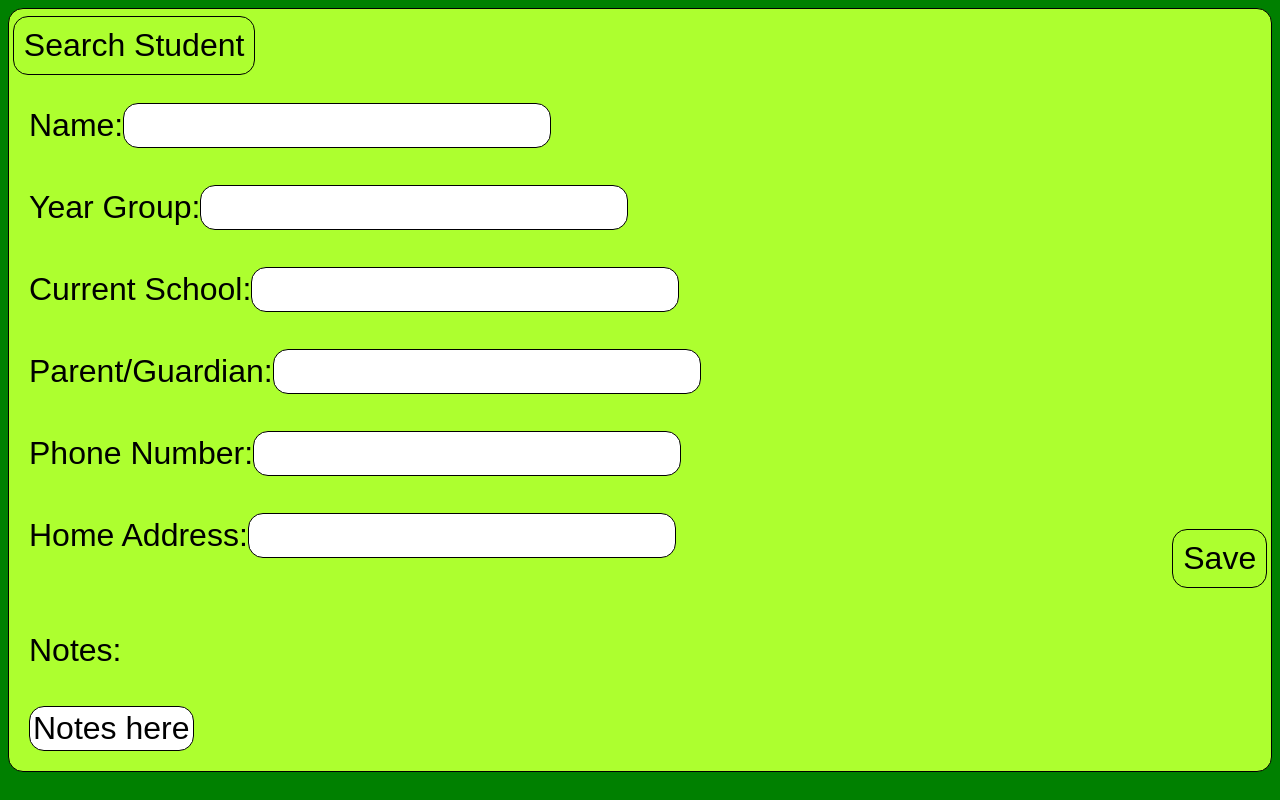
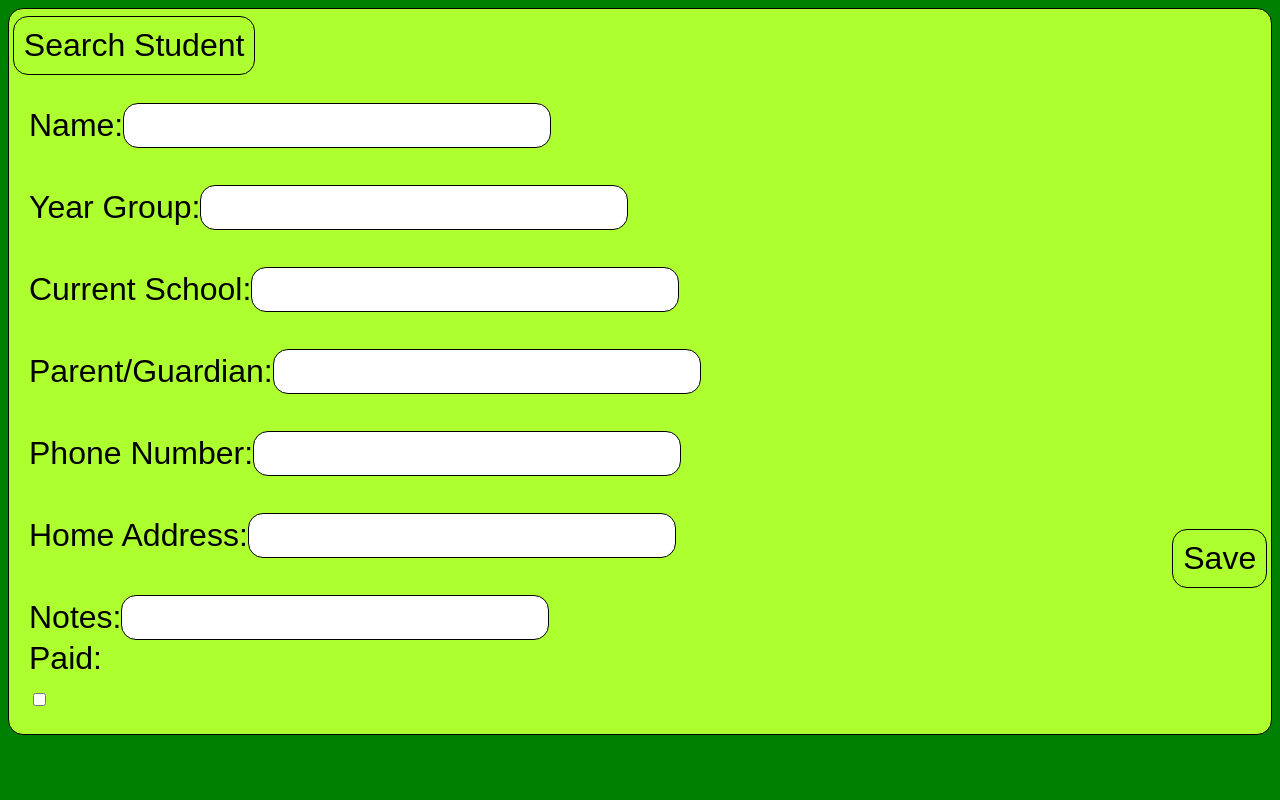
Before and after one commit to Airlo-eng/KTC-Attendance-Website, a React (Create React App) app in the folder ktc-attendance-website/: page /student_info/1 in a window 1280 px wide. Both pictures are taken after a click on the button "Edit". Built offline with nearby package versions, Linux system fonts and the light colour scheme; no server answers.

Commit message:
Completed Notes. Attempted Payments
Need To Do:
Add resetting feature for payment

```diff
--- a/ktc-attendance-website/src/App.js
+++ b/ktc-attendance-website/src/App.js
@@ -2,6 +2,29 @@ import {Route, Switch} from "react-router-dom";
 import MainPage from "./pages/Main";
 import RegisterPage from "./pages/Register";
 import StudentPage from "./pages/StudentPage";
+import ResetPage from "./pages/Reset";
+
+// // Import the functions you need from the SDKs you need
+// import { initializeApp } from "firebase/app";
+// import { getAnalytics } from "firebase/analytics";
+// // TODO: Add SDKs for Firebase products that you want to use
+// // https://firebase.google.com/docs/web/setup#available-libraries
+
+// // Your web app's Firebase configuration
+// // For Firebase JS SDK v7.20.0 and later, measurementId is optional
+// const firebaseConfig = {
+//   apiKey: "AIzaSyC-WUxI7y7qnHs3KiB4PgnByKoYp_w2nwA",
+//   authDomain: "ktc-attendance-app.firebaseapp.com",
+//   databaseURL: "https://ktc-attendance-app-default-rtdb.europe-west1.firebasedatabase.app",
+//   projectId: "ktc-attendance-app",
+//   storageBucket: "ktc-attendance-app.appspot.com",
+//   messagingSenderId: "952066518331",
+//   appId: "1:952066518331:web:73e3130bf3eb2fb8af9b1e",
+//   measurementId: "G-NJQ5RZZFRC"
+// };
+
+// // Initialize Firebase
+// const app = initializeApp(firebaseConfig);
 
 function App() {
 
@@ -18,6 +41,9 @@ function App() {
         <Route path="/student_info/:id">
           <StudentPage />
         </Route>
+        <Route path="/reset">
+          <ResetPage />
+        </Route>
       </Switch>
     </div>
 
--- a/ktc-attendance-website/src/components/registration/RegisterForm.js
+++ b/ktc-attendance-website/src/components/registration/RegisterForm.js
@@ -11,6 +11,8 @@ function RegisterForm(props) {
     const parentOrGuardianInputRef = useRef();
     const phoneNumberInputRef = useRef();
     const homeAddressInputRef = useRef();
+    const studentNotesInputRef = useRef();
+    const paidOrUnpaidInputRef = useRef();
 
     function createStudentHandler(event) {
 
@@ -22,6 +24,8 @@ function RegisterForm(props) {
         const enteredParentOrGuardian = parentOrGuardianInputRef.current.value;
         const enteredPhoneNumber = phoneNumberInputRef.current.value;
         const enteredHomeAddress = homeAddressInputRef.current.value;
+        const enteredNotes = studentNotesInputRef.current.value;
+        const paid = paidOrUnpaidInputRef.current.value;
 
         const studentData = {
             studentName: enteredStudentName,
@@ -29,7 +33,9 @@ function RegisterForm(props) {
             currentSchool: enteredCurrentSchool,
             parentOrGuardian: enteredParentOrGuardian,
             phoneNumber: enteredPhoneNumber,
-            homeAddress: enteredHomeAddress
+            homeAddress: enteredHomeAddress,
+            studentNotes: enteredNotes,
+            paid: paid
         };
 
         props.onAddStudent(studentData);
@@ -124,6 +130,33 @@ function RegisterForm(props) {
                         />
                     </div>
                     <br/><br/>
+                    <div id="studentNotes">
+                        <label htmlFor="studentNotes" className={classes.label}>Notes:</label>
+                        <br/>
+                        <input
+                            type="text"
+                            id="studentNotes"
+                            className={classes.textfield}
+                            placeholder="Notes Here"
+                            required
+                            ref={studentNotesInputRef}
+                        />
+                    </div>
+                    <br/><br/>
+                    <div id="paidOrUnpaid">
+                        <label htmlFor="paidOrUnpaid">Paid:</label>
+                        <br/>
+                        <input
+                            type="text"
+                            id="paidOrUnpaid"
+                            placeholder="Yes = paid. Anything else = Unpaid"
+                            className={classes.textfield}
+                            required
+                            ref={paidOrUnpaidInputRef}
+                        />
+                    </div>
+
+                    <br/><br/>
                     <button id="studentRegisterButton" className="btn-textfield">Register Student</button>
                     <br/>
                 </form>
--- a/ktc-attendance-website/src/components/registration/RegisterForm.module.css
+++ b/ktc-attendance-website/src/components/registration/RegisterForm.module.css
@@ -24,6 +24,7 @@
 
 .register_form{
   margin: 20px;
+  width: max-content;
 }
 
 .label{
@@ -31,7 +32,7 @@
 }
 
 .textfield{
-  width: min-content;
+  width: 150%;
   background: white;
   border-radius: 15px;
   border: 1px solid;
--- /dev/null
+++ b/ktc-attendance-website/src/components/reset/ResetButton.js
@@ -0,0 +1,17 @@
+import {Link} from "react-router-dom";
+
+import classes from "./ResetButton.module.css";
+
+function ResetButton() {
+
+    return (
+
+        <Link to="/reset" className={classes.resetButton}>
+           Reset All Payments?
+        </Link>
+
+    );
+
+}
+
+export default ResetButton;
--- /dev/null
+++ b/ktc-attendance-website/src/components/reset/ResetButton.module.css
@@ -0,0 +1,13 @@
+.resetButton{
+    border: 1px solid;
+    background-color: greenyellow;
+    border-radius: 15px;
+    font-size: xx-large;
+    font-family: sans-serif;
+    color: black;
+    padding: 10px;
+    position: fixed;
+    top: 1%;
+    right: 0.5%;
+    text-decoration: none;
+}
--- /dev/null
+++ b/ktc-attendance-website/src/components/reset/ResetForm.js
@@ -0,0 +1,17 @@
+function ResetForm() {
+
+    //TODO: Add link to main page. Add options for resetting payments (by year group, by school, by note). Add search bar for resetting (appear if paid value is not equal to yes).
+
+    return (
+
+        <div>
+
+            Reset Form
+
+        </div>
+
+    );
+
+}
+
+export default ResetForm;
--- a/ktc-attendance-website/src/components/student/StudentInfo.js
+++ b/ktc-attendance-website/src/components/student/StudentInfo.js
@@ -6,9 +6,7 @@ import classes from "./StudentInfo.module.css";
 
 function StudentInfo(props) {
 
-    //TODO: Add payment checker feature. Add notes. FIX EDITING!
-
-
+    //TODO: Add payment checker feature. Add notes.
 
     const id = props.id;
 
@@ -21,6 +19,8 @@ function StudentInfo(props) {
     const parentOrGuardianInputRef = useRef();
     const phoneNumberInputRef = useRef();
     const homeAddressInputRef = useRef();
+    const studentNotesInputRef = useRef();
+    const paidOrUnpaidInputRef = useRef();
 
     const history = useHistory();
 
@@ -57,6 +57,15 @@ function StudentInfo(props) {
         const newParentOrGuardian = parentOrGuardianInputRef.current.value;
         const newPhoneNumber = phoneNumberInputRef.current.value;
         const newHomeAddress = homeAddressInputRef.current.value;
+        const newStudentNotes = studentNotesInputRef.current.value;
+        var newPaid;
+
+        if (paidOrUnpaidInputRef === "on") {
+            newPaid = "yes";
+        }
+        else {
+            newPaid = "no";
+        }
 
         const studentData = {
             studentName: newStudentName,
@@ -64,7 +73,9 @@ function StudentInfo(props) {
             currentSchool: newCurrentSchool,
             parentOrGuardian: newParentOrGuardian,
             phoneNumber: newPhoneNumber,
-            homeAddress: newHomeAddress
+            homeAddress: newHomeAddress,
+            studentNotes: newStudentNotes,
+            paid: newPaid
         };
 
         fetch(
@@ -215,13 +226,39 @@ function StudentInfo(props) {
                     />
                     }
                 </div>
-                <br/><br/>
+                <br/>
+                <div className={classes.label}>Notes:
+                    {
+                        isEditing === false ?
+                        <span className={classes.textfield}>{studentInfo.studentNotes}</span>
+                        :
+                        <input
+                            type="text"
+                            id="studentName"
+                            className={classes.notes}
+                            required
+                            defaultValue={studentInfo.studentNotes}
+                            ref={studentNotesInputRef}
+                        />
+                    }
+                </div>
 
-                <div className={classes.label}>Notes:</div>
-                <br/>
-                <div className={classes.textfield}>Notes here</div>
-
-            </div>
+                <div className={classes.label}>Paid:</div>
+                    {
+                        isEditing === false ?
+                        <span className={classes.paidOrUnpaid}>{studentInfo.paid}</span>
+                        :
+                        <input
+                            type="checkbox"
+                            id="paidOrUnpaid"
+                            className={classes.paidOrUnpaid}
+                            required
+                            placeholder="Yes = paid. Anything else = Unpaid"
+                            defaultValue={studentInfo.paid}
+                            ref={paidOrUnpaidInputRef}
+                        />
+                    }
+                </div>
 
             {
             isEditing === false ? <button className={classes.editOnOrOff} onClick={() => setEditingOn()}>Edit</button>
--- a/ktc-attendance-website/src/components/student/StudentInfo.module.css
+++ b/ktc-attendance-website/src/components/student/StudentInfo.module.css
@@ -51,3 +51,13 @@
     right: 1%;
     bottom: 26.5%;
 }
+
+.notes{
+    width: max-content;
+    background: white;
+    border-radius: 15px;
+    border: 1px solid;
+    padding: 3px;
+    font-size: xx-large;
+    grid-row-start: 5;
+}
--- a/ktc-attendance-website/src/pages/Main.js
+++ b/ktc-attendance-website/src/pages/Main.js
@@ -1,6 +1,7 @@
 import {Link} from "react-router-dom";
 
 import SearchBar from "../components/search/SearchBar";
+import ResetButton from "../components/reset/ResetButton";
 
 function MainPage() {
 
@@ -15,6 +16,8 @@ function MainPage() {
 
             <SearchBar />
 
+            <ResetButton />
+
       </div>
 
     );
--- /dev/null
+++ b/ktc-attendance-website/src/pages/Reset.js
@@ -0,0 +1,17 @@
+import ResetForm from "../components/reset/ResetForm";
+
+function ResetPage() {
+
+    return (
+
+        <div>
+
+            <ResetForm />
+
+        </div>
+
+    );
+
+}
+
+export default ResetPage;
```
Also changed, not shown: ktc-attendance-website/src/pages/Register.js (+29 -0 lines), ktc-attendance-website/src/components/reset/ResetForm.module.css (added).
